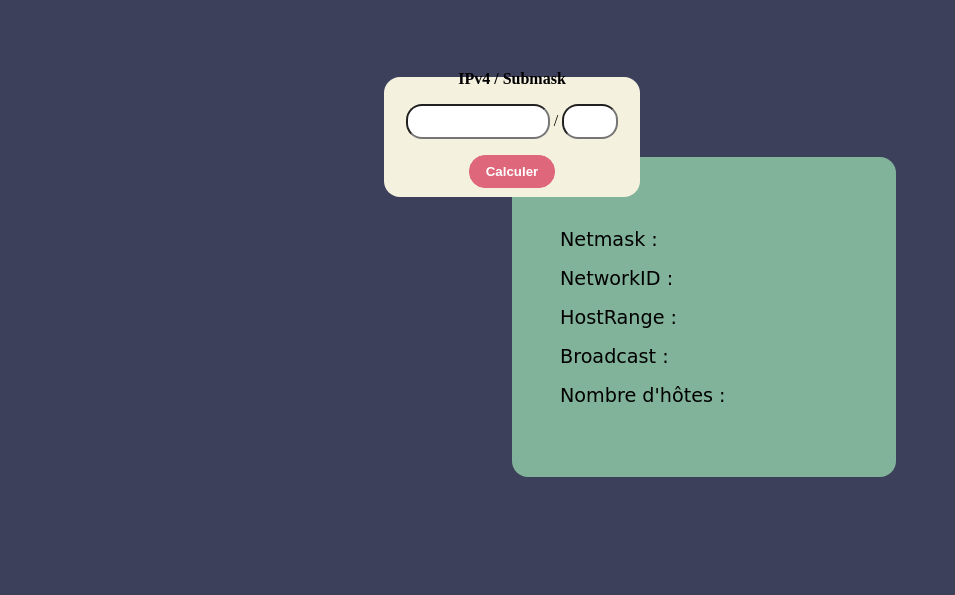
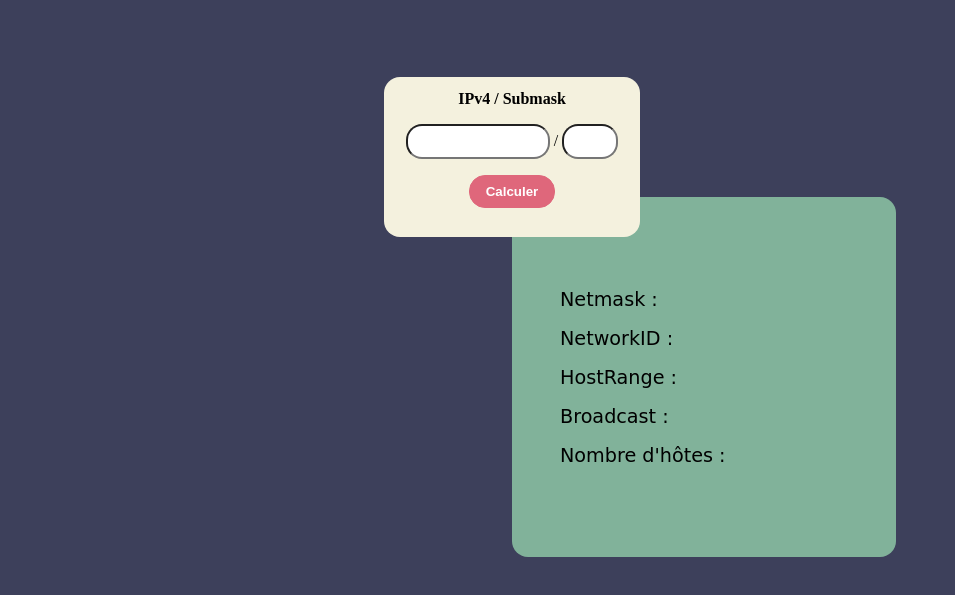
Before and after one commit to cocoricodai/Subnet-Calculator, a plain HTML site: page index.html in a window 1280 px wide. Shown: the part 83-678 px from the top of the page, without its empty margins (0-955 px from the left). Drawn offline with Linux system fonts and the light colour scheme; a web font is replaced by a local one.

Commit message:
Add files via upload

```diff
--- a/style.css
+++ b/style.css
@@ -34,13 +34,14 @@ body {
 .box-container-1 {
     background-color: var(--box-color);
     border-radius: 16px;
-    grid-row: 3/5;
+    grid-row: 3/6;
     grid-column: 3/5;
     z-index: 2;
     display: flex;
     flex-flow: column nowrap;
     justify-content: center;
 }
+
 
 .container-1 {
     display: flex;
@@ -94,7 +95,7 @@ body {
 .box-container-2 {
     background-color: var(--box-color-scd);
     border-radius: 16px;
-    grid-row: 4/10;
+    grid-row: 5/11;
     grid-column: 4/7;
     display: flex;
     justify-content: center;
```
